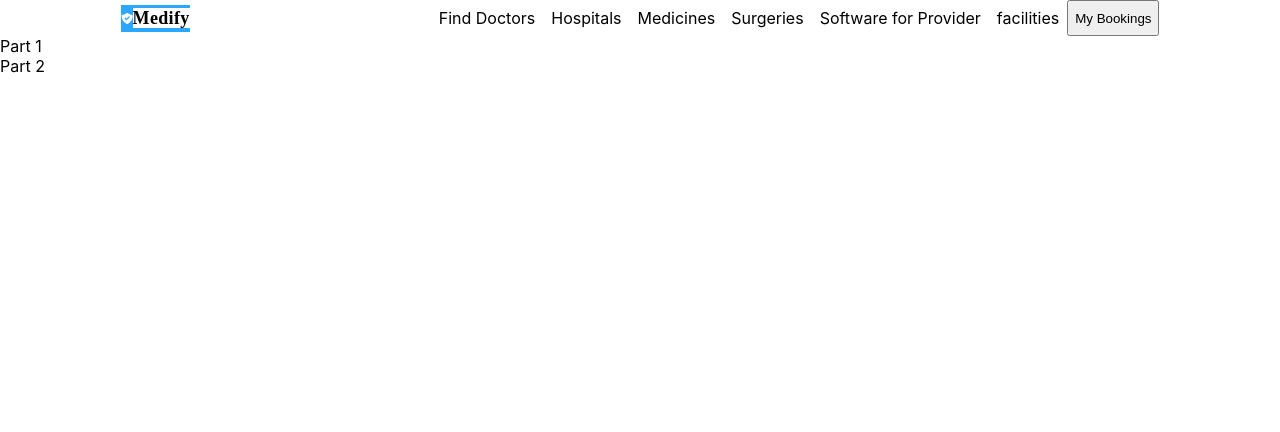
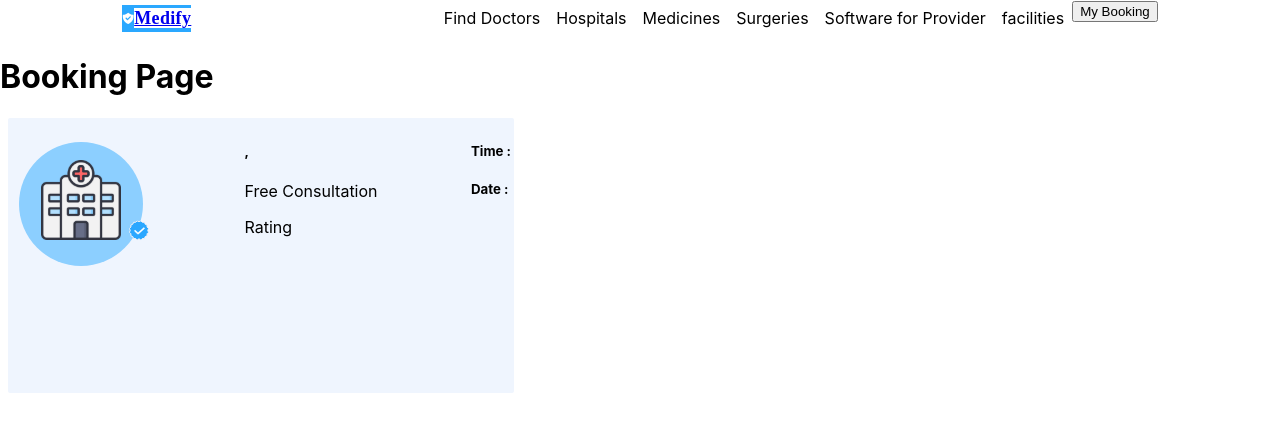
Before and after one commit to ervikasti/medify, a React (Create React App) app: page /booking in a window 1280 px wide. Shown: the top 432 px of the page. Built offline with nearby package versions, Linux system fonts and the light colour scheme; no server answers.

Commit message:
Booking Done

```diff
--- a/package.json
+++ b/package.json
@@ -36,5 +36,8 @@
       "last 1 firefox version",
       "last 1 safari version"
     ]
+  },
+  "devDependencies": {
+    "react-router-dom": "^6.23.1"
   }
 }
--- a/src/App.js
+++ b/src/App.js
@@ -1,9 +1,18 @@
-import { Home } from './pages/Home';
+import { Home } from "./pages/Home";
+import { BrowserRouter, Route, Routes } from "react-router-dom";
+import { Booking } from "./pages/Booking";
 
 function App() {
   return (
     <div className="App">
-      <Home></Home>
+      <BrowserRouter>
+        <Routes>
+          <Route path="/" element={<Home />}>
+            <Route index element={<Home />} />
+          </Route>
+          <Route path="/booking" element={<Booking />} />
+        </Routes>
+      </BrowserRouter>
     </div>
   );
 }
--- a/src/components/Navbar/Navbar.jsx
+++ b/src/components/Navbar/Navbar.jsx
@@ -1,22 +1,38 @@
-import styles from './Navbar.module.css';
+import styles from "./Navbar.module.css";
+import { Outlet, Link } from "react-router-dom";
 
 const Navbar = () => {
-    const company_name = 'Medify';
-    let btnArray = ['Find Doctors', 'Hospitals', 'Medicines', 'Surgeries','Software for Provider', 'facilities']
+  const company_name = "Medify";
+  let btnArray = [
+    "Find Doctors",
+    "Hospitals",
+    "Medicines",
+    "Surgeries",
+    "Software for Provider",
+    "facilities",
+  ];
 
-    return(
-        <nav className={styles.navbar}>
-            <div className={styles.navbar_logo}><img src='/images/medify_logo.svg' alt='logo'/><span>{company_name}</span></div>
-            <div className={styles.navbar_section}>
-                {btnArray.map((val,index)=>(
-                    <li key={index}>{val}</li>
-                ))}
+  const handleMyBooking = () => {};
 
-                <button>My Bookings</button>
-            </div>
+  return (
+    <nav className={styles.navbar}>
+      <Link to="/">
+        <div className={styles.navbar_logo}>
+          <img src="/images/medify_logo.svg" alt="logo" />
+          <span>{company_name}</span>
+        </div>
+      </Link>
+      <div className={styles.navbar_section}>
+        {btnArray.map((val, index) => (
+          <li key={index}>{val}</li>
+        ))}
 
-        </nav>
-    )
-}
+        <Link to="/booking">
+          <button>My Booking</button>
+        </Link>
+      </div>
+    </nav>
+  );
+};
 
-export {Navbar}
+export { Navbar };
--- /dev/null
+++ b/src/pages/Booking.js
@@ -0,0 +1,39 @@
+import styles from "../components/HospitalCard/HospitalCard.module.css";
+import { Navbar } from "../components/Navbar/Navbar";
+const Booking = () => {
+  // const key = JSON.parse(localStorage.getItem("id"));
+  const name = JSON.parse(localStorage.getItem("name"));
+  const city = JSON.parse(localStorage.getItem("city"));
+  const state = JSON.parse(localStorage.getItem("state"));
+  const type = JSON.parse(localStorage.getItem("type"));
+  const rating = JSON.parse(localStorage.getItem("rating"));
+  const time = JSON.parse(localStorage.getItem("time"));
+  const date = JSON.parse(localStorage.getItem("date"));
+  return (
+    <>
+      <Navbar />
+      <h1>Booking Page</h1>
+      <div>
+        <div className={styles.container}>
+          <div>
+            <img src="/images/hospital_animated.svg" alt="logo" />
+          </div>
+          <div className={styles.container_details}>
+            <h3>{name}</h3>
+            <h5>
+              {city},{state}
+            </h5>
+            <p>{type}</p>
+            <p>Free Consultation</p>
+            <div>Rating {rating}</div>
+          </div>
+          <div>
+            <h5>Time : {time}</h5>
+            <h5>Date : {date}</h5>
+          </div>
+        </div>
+      </div>
+    </>
+  );
+};
+export { Booking };
--- a/src/pages/Home.jsx
+++ b/src/pages/Home.jsx
@@ -3,7 +3,6 @@ import { Navbar } from "../components/Navbar/Navbar";
 import axios from "axios";
 import { Search } from "../components/Search/Search";
 import { HospitalCard } from "../components/HospitalCard/HospitalCard";
-import BookingForm from "../components/BookingForm/BookingForm";
 
 const Home = () => {
   const [stateList, setStateList] = useState();
```
Also changed, not shown: 1 other file (tests, documents, lock files or other folders).
